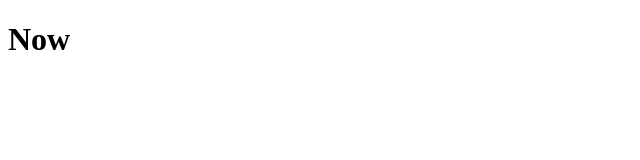
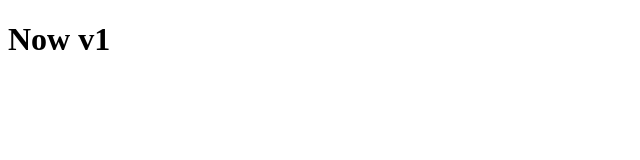
Before and after one commit to inmWill/InmNow, a plain HTML site: page InmNow.API/Index.html in a window 1280 px wide. Shown: the full height of the page, 0-640 px from the left. Drawn offline with Linux system fonts and the light colour scheme.

Commit message:
test deploy

```diff
--- a/InmNow.API/Index.html
+++ b/InmNow.API/Index.html
@@ -6,6 +6,6 @@
     <title>Inmerge Now API</title>
 </head>
 <body>
-    <h1>Now</h1>
+    <h1>Now v1</h1>
 </body>
 </html>
```
Also changed, not shown: 1 other file.
